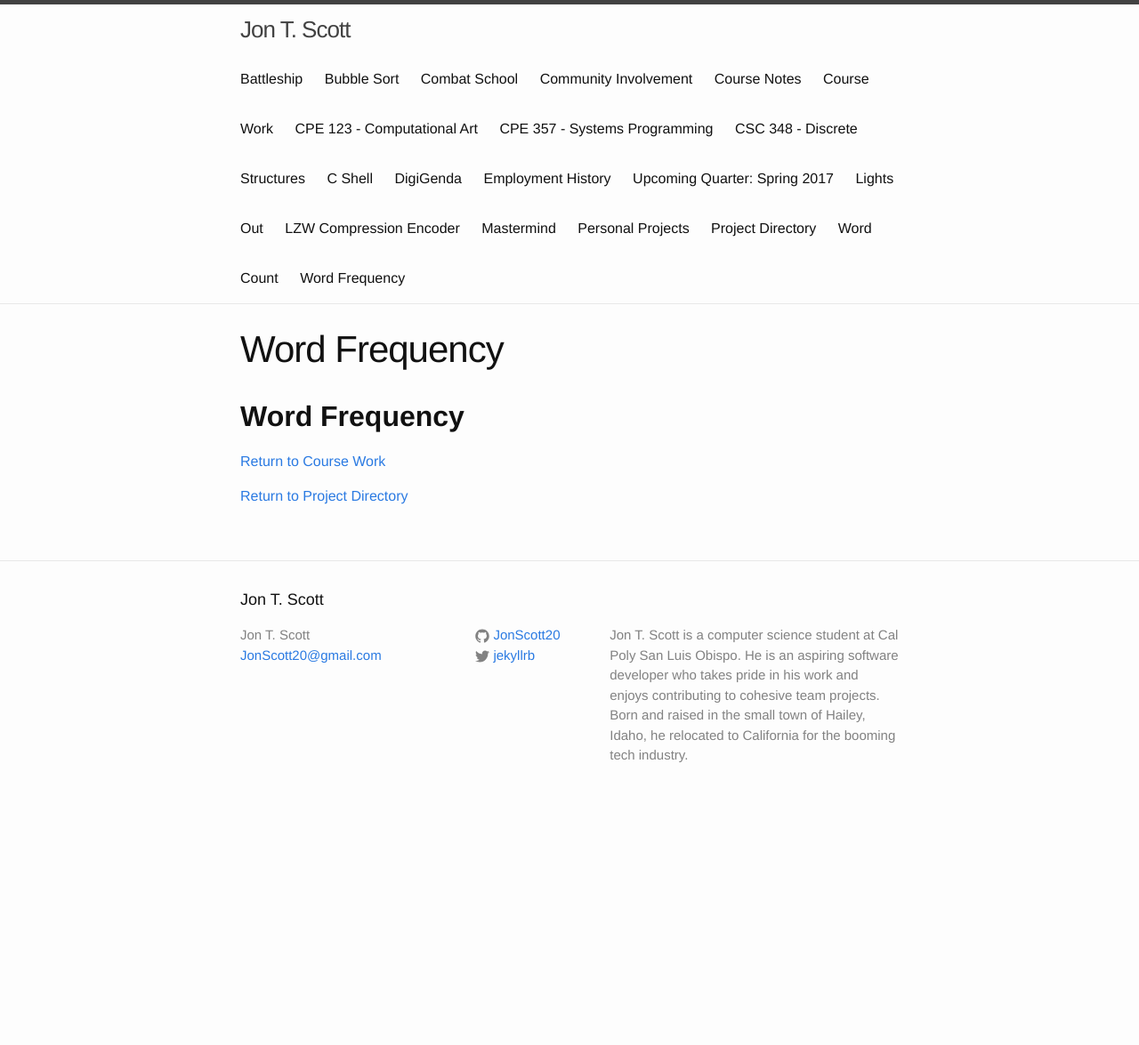
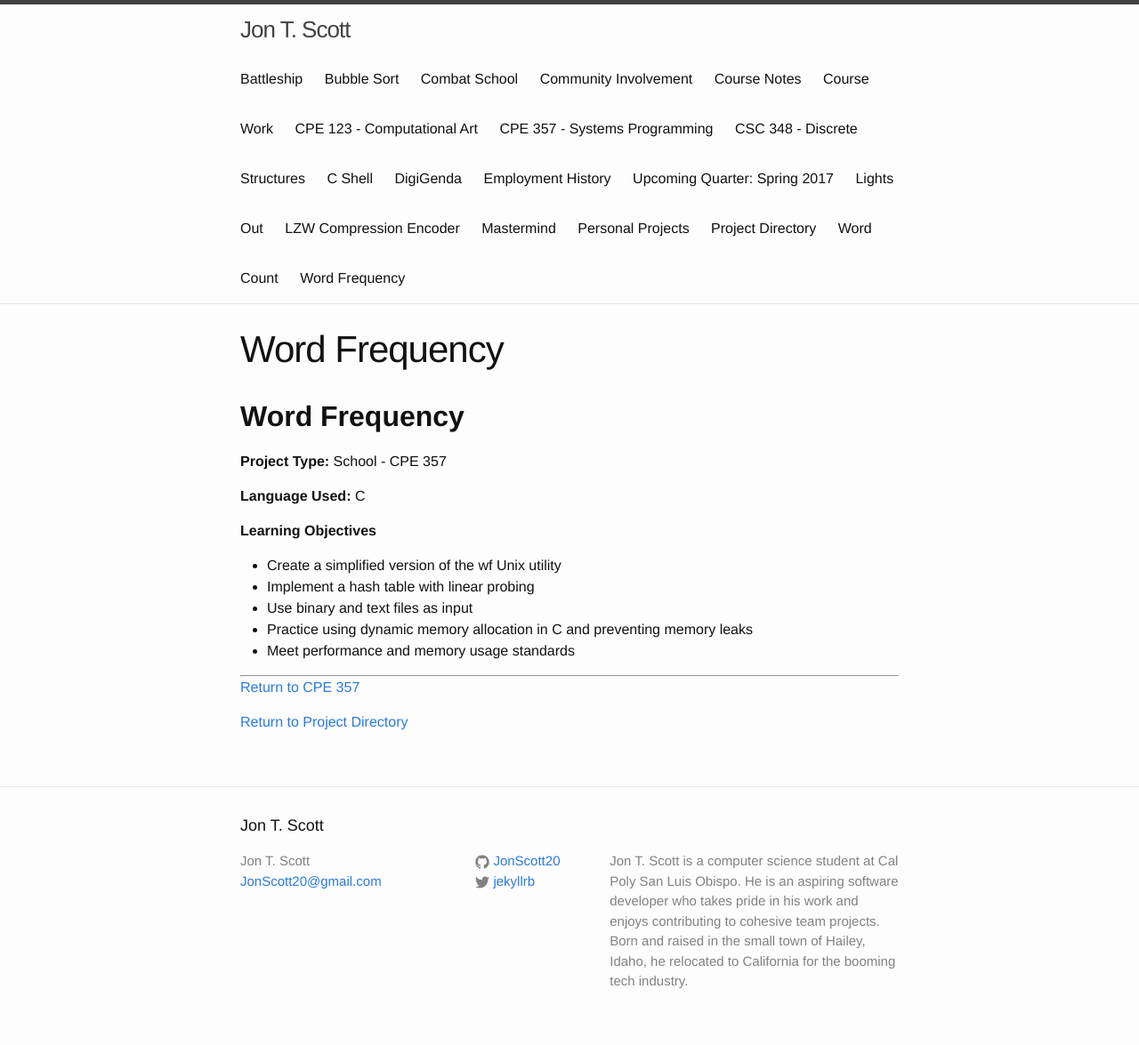
Before and after one commit to JonScott20/JonScott20.github.io, a Jekyll site: the page built from projects/wordfrequency.md, in a window 1280 px wide. Shown: the whole page at 89% size. Built offline with Jekyll 4.4.1, drawn with Linux system fonts in a browser that asks for light colours; our own code applies the rules of GitHub Pages for plain Markdown files; before the commit the page ends 921 px from its top, so only the background shows below that.

Commit message:
Update wordfrequency.md

```diff
--- a/projects/wordfrequency.md
+++ b/projects/wordfrequency.md
@@ -6,6 +6,20 @@ permalink: wordfrequency
 **Word Frequency**
 --------------
 
-[Return to Course Work](https://jonscott20.github.io/course_work/)
+**Project Type:** School - CPE 357
+
+**Language Used:** C
+
+**Learning Objectives**
+
+* Create a simplified version of the wf Unix utility
+* Implement a hash table with linear probing
+* Use binary and text files as input
+* Practice using dynamic memory allocation in C and preventing memory leaks
+* Meet performance and memory usage standards
+
+---------
+
+[Return to CPE 357](https://jonscott20.github.io/cpe357/)
 
 [Return to Project Directory](https://jonscott20.github.io/project_directory/)
```
